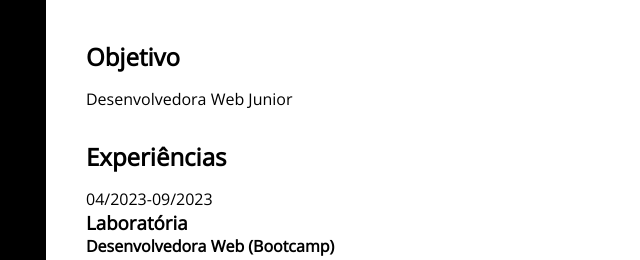
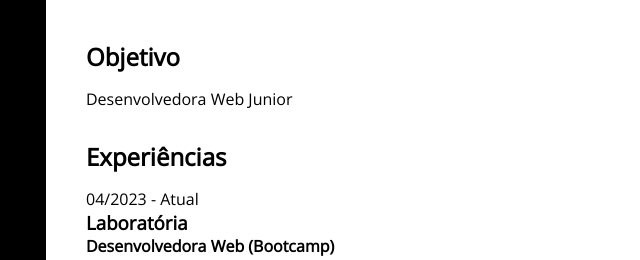
Before and after one commit to raquel-maia/my-cv, a plain HTML site: page index.html in a window 1280 px wide. Shown: the top 260 px of the page, 354-994 px from the left. Drawn offline with nearby package versions, Linux system fonts and the light colour scheme.

Commit message:
Add files via upload

```diff
--- a/index.html
+++ b/index.html
@@ -135,7 +135,7 @@
           <h2>Experiências</h2>
           <div class="experience">
             <div  class="experience-date">
-              <p>04/2023-09/2023</p>
+              <p>04/2023 - Atual</p>
             </div>
             <div>
               <h3>Laboratória</h3>
```
